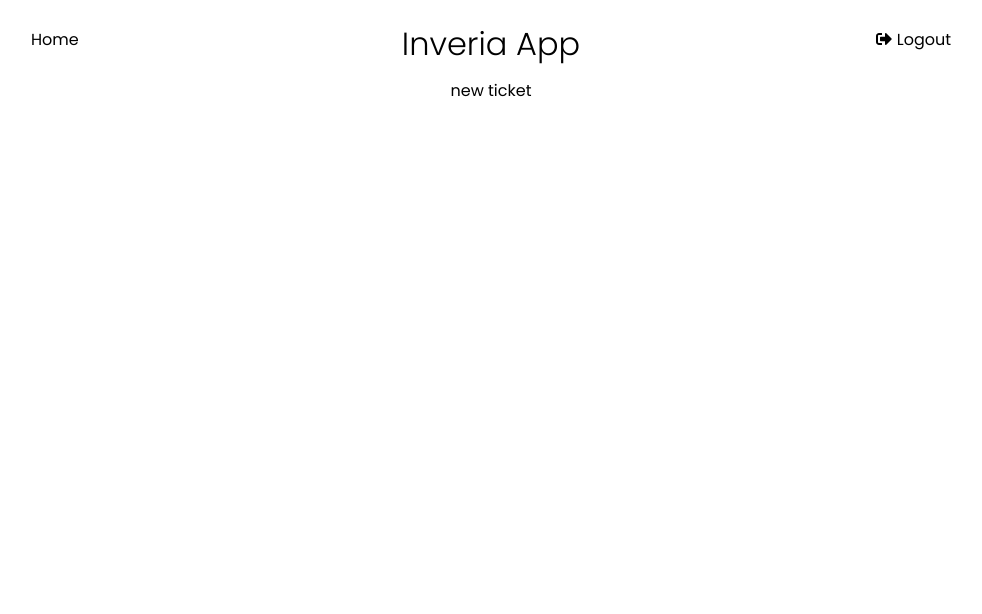
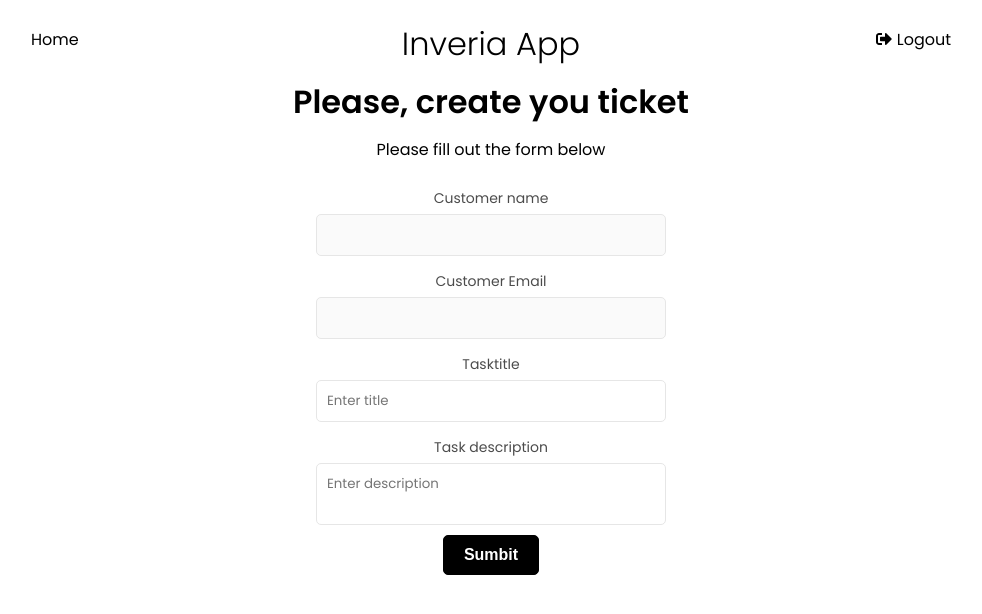
Before and after one commit to PluTT0/Inveria_app, a React (Create React App) app in the folder frontend/: page /new-ticket in a window 1280 px wide. Shown: the top 614 px of the page, without its empty margins (149-1131 px from the left). Built offline with nearby package versions, Linux system fonts and the light colour scheme; sample sign-in values are in the browser's storage.

Commit message:
add some functionall(change computers)

```diff
--- a/frontend/src/app/store.js
+++ b/frontend/src/app/store.js
@@ -1,8 +1,10 @@
 import { configureStore } from '@reduxjs/toolkit';
-import authReducer from '../features/auth/authSlice'
+import authReducer from '../features/auth/authSlice';
+import ticketReducer from '../features/tickets/ticketSlice'
 
 export const store = configureStore({
   reducer: {
     auth: authReducer,
+    ticket: ticketReducer,
   },
 });
--- /dev/null
+++ b/frontend/src/features/tickets/ticketSlice.js
@@ -0,0 +1,25 @@
+import { createSlice, createAsyncThunk } from "@reduxjs/toolkit";
+import tickerService from './ticketService';
+
+const initialState = {
+  tickets: [],
+  ticket: {},
+  isError: false,
+  isSuccess: false,
+  isLoading: false,
+  message: '',
+}
+
+export const ticketSlice = createSlice({
+  name: 'ticket',
+  initialState,
+  reducers: {
+    reset: (state) => initialState
+  },
+  extraReducers: (builder) => {
+
+  }
+})
+
+export const { reset } = ticketSlice.actions;
+export default ticketSlice.reducer;
--- a/frontend/src/pages/Home.jsx
+++ b/frontend/src/pages/Home.jsx
@@ -46,6 +46,10 @@ const Button = styled.button`
     svg{
       margin: 5px;
     }
+  &:hover {
+    background: #727272;
+    transition: 0.5s ease;
+  }
 `;
 
 
@@ -59,7 +63,7 @@ const Home = () => {
           </Title>
           <SubTitle>Please, create new ticket</SubTitle>
         </TextContainer>
-        <Button reverse as={Link} to='/new-ticket' >
+        <Button reverse={"#fff"} as={Link} to='/new-ticket' >
           <FaQuestionCircle /> Create New Ticket
         </Button>
         <Button as={Link} to='/tickets' >
--- a/frontend/src/pages/NewTicket.jsx
+++ b/frontend/src/pages/NewTicket.jsx
@@ -4,6 +4,7 @@ import styled from 'styled-components';
 
 const Container = styled.div`
   text-align: center;
+  max-width: 1280px;
 `;
 const TextWrapper = styled.div`
 
@@ -13,8 +14,8 @@ const FormWrapper = styled.div`
   display: flex;
   flex-direction: column;
   align-items: center;
-  max-width: 300px;
-  margin: 0 auto;
+  max-width: 500px;
+  margin: 20px auto;
 `;
 
 const Form = styled.form`
@@ -25,9 +26,12 @@ const Form = styled.form`
   flex-direction: column;
 `;
 
-const InputWrapper = styled.div`
-  margin-bottom: 10px;
-`
+const Label = styled.label`
+  margin: 5px;
+  font-size: 14px;
+  opacity: 0.7;
+`;
+
 const Input = styled.input`
   width: 100%;
   padding: 10px;
@@ -36,6 +40,17 @@ const Input = styled.input`
   margin-bottom: 10px;
   font-family: inherit;
 `;
+
+const TextArea = styled.textarea`
+  width: 100%;
+  padding: 10px;
+  border: 1px solid #e6e6e6;
+  border-radius: 5px;
+  margin-bottom: 10px;
+  font-family: inherit;
+  resize: none;
+`;
+
 const Button = styled.button`
   padding: 10px 20px;
   border: 1px solid #000;
@@ -60,13 +75,39 @@ const NewTicket = () => {
   const [description, setDescription] = useState('');
 
   const onSubmit = (e) => {
-    e.preventDefault()
+    e.preventDefault();
+    console.log(taskTitle, description)
+    setTaskTitle('');
+    setDescription('');
   };
+
 
   return (
     <>
       <Container>
-        new ticket
+        <TextWrapper>
+          <h1>Please, create you ticket</h1>
+          <p>Please fill out the form below</p>
+          <FormWrapper>
+            <Form>
+
+              <Label htmlFor="name">Customer name</Label>
+              <Input type='text' value={name} disabled />
+
+              <Label htmlFor="email">Customer Email</Label>
+              <Input type='text' value={email} disabled />
+            </Form>
+            <Form onSubmit={onSubmit}>
+              <Label htmlFor="email">Tasktitle</Label>
+              <Input type='text' name='title' onChange={(e) => setTaskTitle(e.target.value)} placeholder='Enter title' value={taskTitle}/>
+
+              <Label htmlFor="email">Task description</Label>
+              <TextArea type='text' name='description' onChange={(e) => setDescription(e.target.value)} placeholder='Enter description' value={description} />
+
+              <Button>Sumbit</Button>
+            </Form>
+          </FormWrapper>
+        </TextWrapper>
       </Container>
     </>
   )
```
Also changed, not shown: frontend/src/features/tickets/ticketService.js (added).
